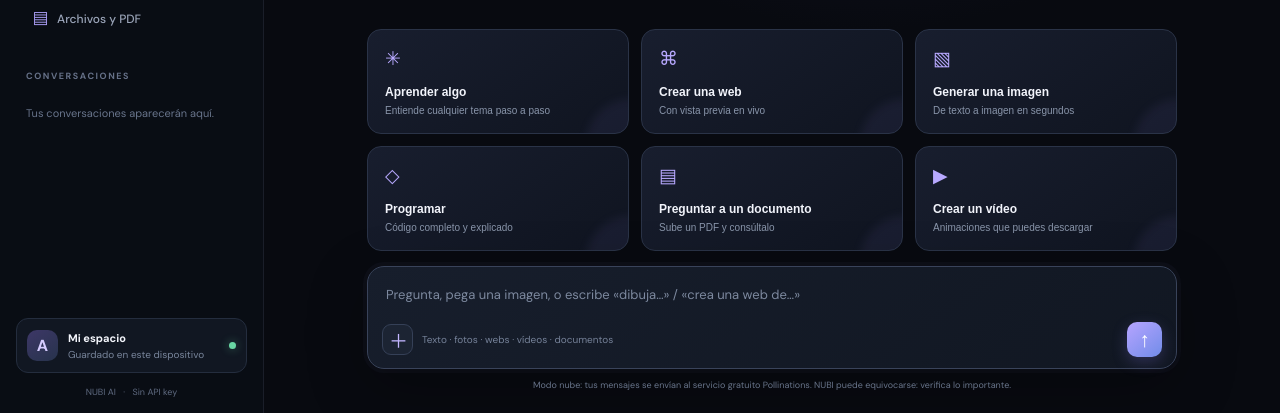
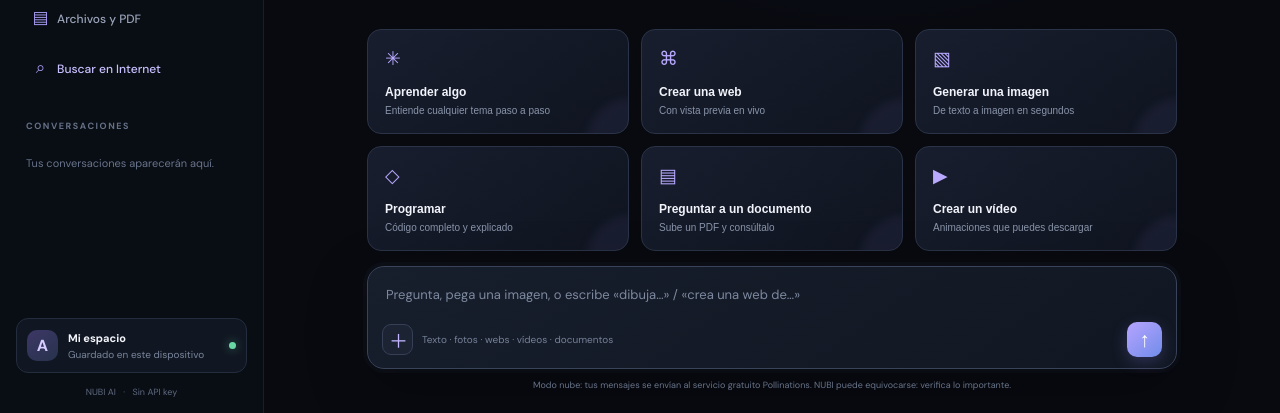
Before and after one commit to anthhdd/ai-, a plain HTML site: page index.html in a window 1280 px wide. Shown: the part 387-800 px from the top of the page. Drawn offline with Linux system fonts and the light colour scheme.

Commit message:
Load integrated web and YouTube search

```diff
--- a/index.html
+++ b/index.html
@@ -196,5 +196,6 @@
   <div class="toasts" id="toasts" aria-live="polite"></div>
   <input type="file" id="hiddenFileInput" accept=".pdf,.txt,.md,image/*" hidden>
   <script src="app.js"></script>
+  <script defer src="search.js"></script>
 </body>
 </html>
```
